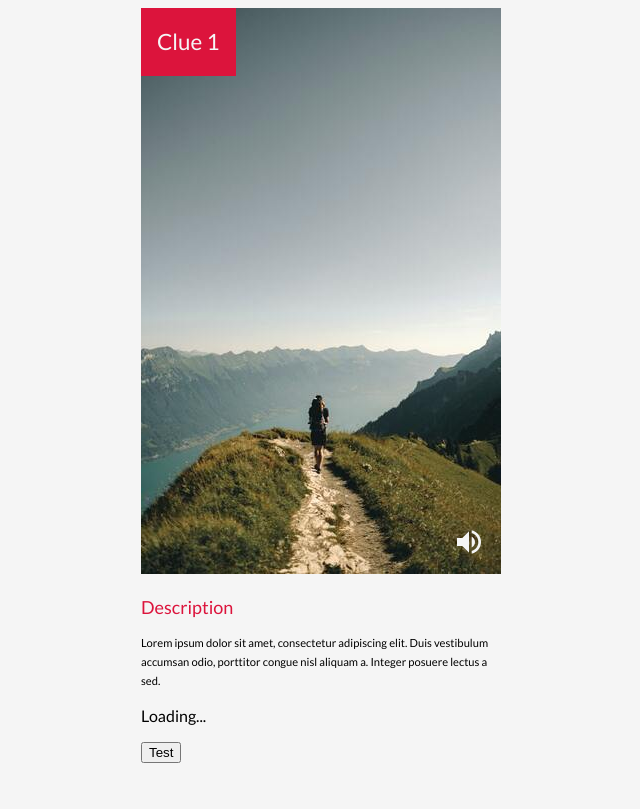
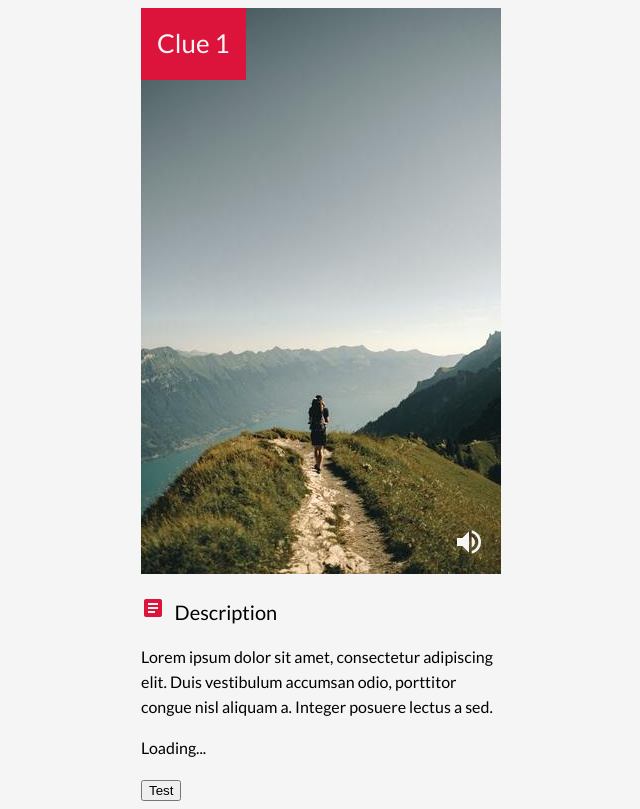
Before and after one commit to brunomendoza/treasure-geo-spa, a React app: page / in a window 1280 px wide. Shown: the whole page, without its empty margins (319-959 px from the left). Built offline with nearby package versions, Linux system fonts and the light colour scheme; no server answers.

Commit message:
Some changes done on the clue's layout

```diff
--- a/src/Clue.js
+++ b/src/Clue.js
@@ -25,7 +25,7 @@ function Clue(props) {
                         </div>
                         <div className="clue__body">
                             <div className="clue__description">
-                                <h3>Description</h3>
+                                <h3><span className="material-icons">article</span>Description</h3>
                                 <p>{clue.description}</p>
                             </div>
                             <Coordinates />
--- a/src/Coordinates.js
+++ b/src/Coordinates.js
@@ -20,9 +20,9 @@ function Coordinates() {
 
                 return (
                     <div className="clue__coordinates">
-                        <h3><span className="material-icons">location_on</span>&nbsp;Your Location</h3>
-                        <p>lat: {position.coords.latitude}</p>
-                        <p>lon: {position.coords.longitude}</p>
+                        <h3><span className="material-icons">location_on</span>Your Location</h3>
+                        <p><span className="label">Latitude</span>{position.coords.latitude}</p>
+                        <p><span className="label">Longitude</span> {position.coords.longitude}</p>
                     </div>
                 )
             }
--- a/src/style.scss
+++ b/src/style.scss
@@ -7,6 +7,9 @@ $accent-color: crimson;
 body {
     background-color: $primary-color;
     font-family: 'Lato', sans-serif;
+    font-size: 16px;
+    line-height: 1.563em;
+    font-weight: 400;
 }
 
 h1, h2, h3, h4, h5, h6 {
@@ -32,9 +35,9 @@ h1, h2, h3, h4, h5, h6 {
             margin: 0;
             top: 0;
             left: 0;
-            font-size: 1.4rem;
+            font-size: 1.625rem;
+            line-height: 1.538;
             font-weight: 400;
-            line-height: 1.6;
         }
 
         .clue__speaker {
@@ -55,24 +58,26 @@ h1, h2, h3, h4, h5, h6 {
     }
 
     .clue__body {
+        span.material-icons {
+            padding-right: .6rem;
+            color: $accent-color;
+        }
+
         .clue__description, .clue__coordinates {
             h3 {
-                color: $accent-color;
-                font-weight: 400;
-                font-size: 1.125rem;
-                line-height: 1.6;
-            }
-
-            p {
-                font-size: 0.7rem;
-                line-height: 1.7;
+                font-size: 1.25rem;
+                line-height: 1.55;
                 font-weight: 400;
             }
         }
 
         .clue__coordinates {
-            span {
-                color: $accent-color;
+            font-size: 0.813rem;
+            line-height: 1.615;
+
+            .label {
+                display: inline-block;
+                width: 93px;
             }
         }
     }
```
